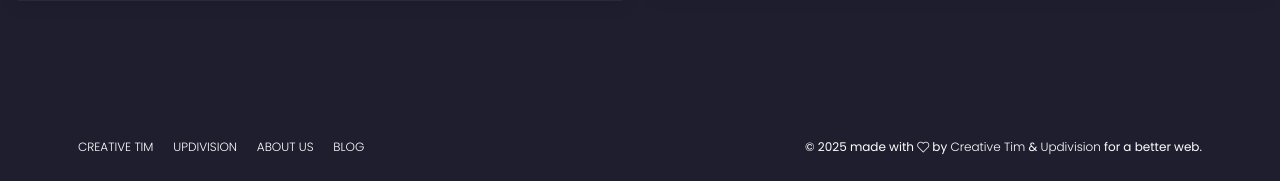
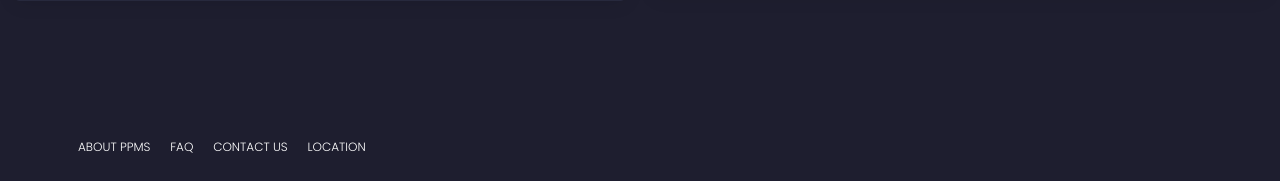
Before and after one commit to amalazimahh/ppms, a Laravel app: page / in a window 1280 px wide. Shown: the part 1316-1497 px from the top of the page. Run offline with Laravel 12, Linux system fonts and the light colour scheme; data that the repository does not hold is empty; style sheets or scripts are compiled from the project's sources; parts of the project's set-up code (start-up, migrations or seed data) failed here and were passed over; some libraries are stand-ins or nearby versions.

Commit message:
modify navbar and footer

```diff
--- a/resources/views/layouts/footer.blade.php
+++ b/resources/views/layouts/footer.blade.php
@@ -3,29 +3,29 @@
         <ul class="nav">
             <li class="nav-item">
                 <a href="https://creative-tim.com" target="blank" class="nav-link">
-                    {{ __('Creative Tim') }}
+                    {{ __('About PPMS') }}
                 </a>
             </li>
             <li class="nav-item">
                 <a href="https://updivision.com" target="blank" class="nav-link">
-                    {{ __('Updivision') }}
+                    {{ __('FAQ') }}
                 </a>
             </li>
             <li class="nav-item">
                 <a href="#" class="nav-link">
-                    {{ __('About Us') }}
+                    {{ __('Contact Us') }}
                 </a>
             </li>
             <li class="nav-item">
                 <a href="#" class="nav-link">
-                    {{ __('Blog') }}
+                    {{ __('Location') }}
                 </a>
             </li>
         </ul>
-        <div class="copyright">
+        <!-- <div class="copyright">
             &copy; {{ now()->year }} {{ __('made with') }} <i class="tim-icons icon-heart-2"></i> {{ __('by') }}
             <a href="https://creative-tim.com" target="_blank">{{ __('Creative Tim') }}</a> &amp;
             <a href="https://updivision.com" target="_blank">{{ __('Updivision') }}</a> {{ __('for a better web') }}.
-        </div>
+        </div> -->
     </div>
 </footer>
--- a/resources/views/layouts/navbars/navs/guest.blade.php
+++ b/resources/views/layouts/navbars/navs/guest.blade.php
@@ -17,11 +17,6 @@
         </button>
         <div class="collapse navbar-collapse" id="navigation">
             <ul class="navbar-nav ml-auto">
-                <li class="nav-item">
-                    <a href="{{ route('home') }}" class="nav-link text-primary">
-                        <i class="tim-icons icon-minimal-left"></i> {{ __('Back to Dashboard') }}
-                    </a>
-                </li>
                 <li class="nav-item ">
                     <a href="{{ route('register') }}" class="nav-link">
                         <i class="tim-icons icon-laptop"></i> {{ __('Register') }}
```
